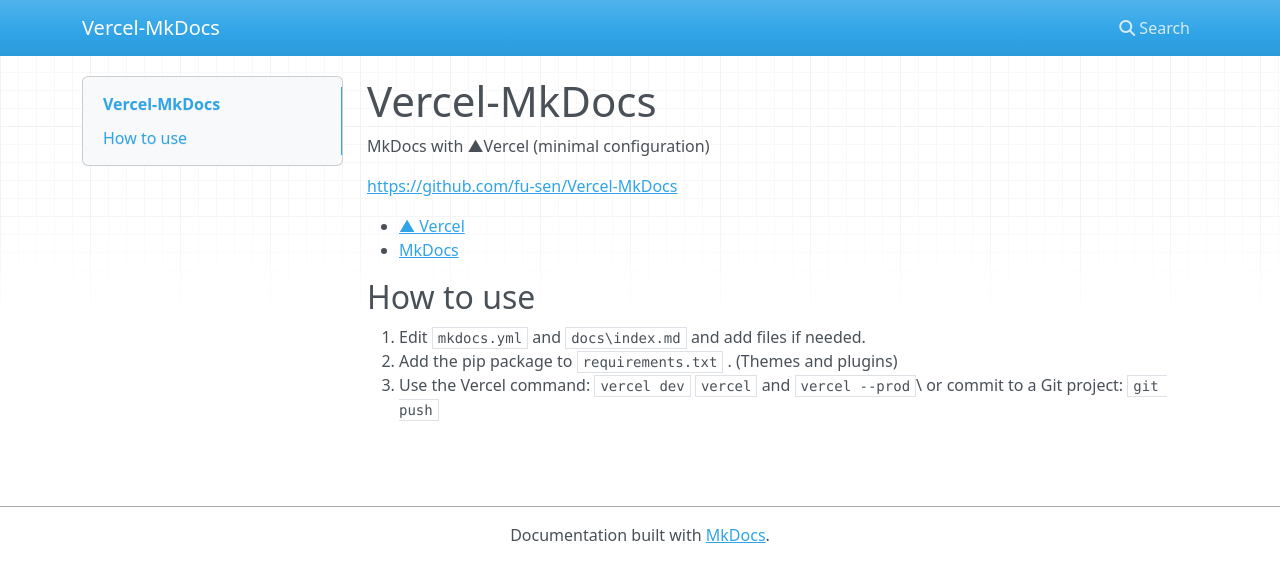
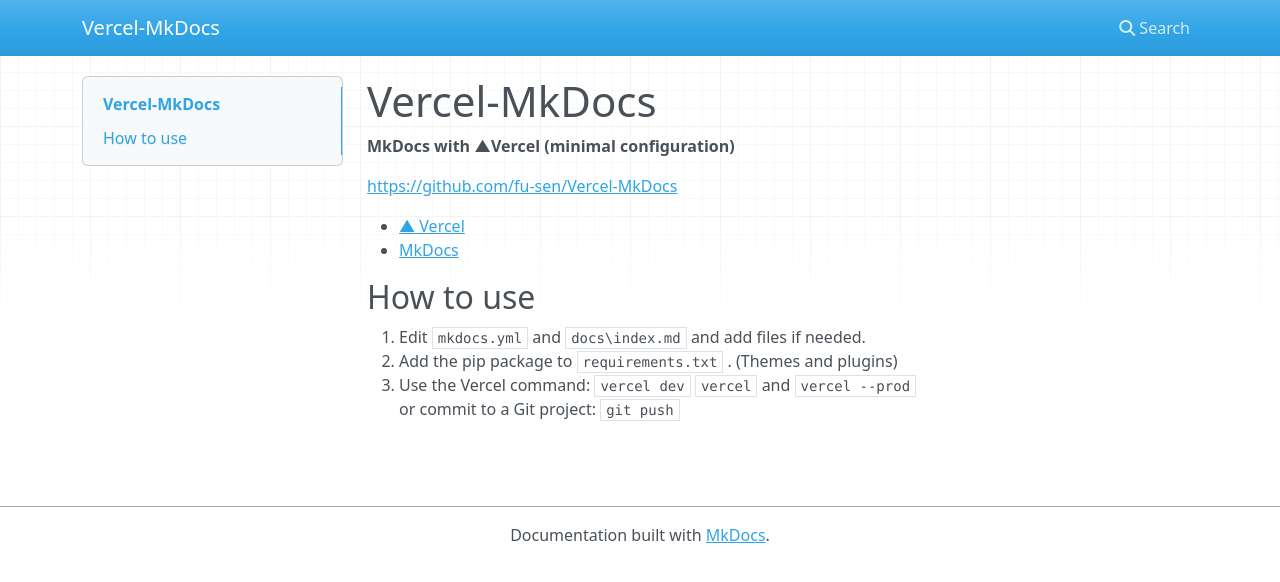
Before and after one commit to fu-sen/Vercel-MkDocs, an MkDocs documentation site: the page built from docs/index.md, in a window 1280 px wide. Shown: the top 582 px of the page. Built offline with MkDocs 1.6.1, drawn with Linux system fonts in a browser that asks for light colours; nearby versions of some CDN libraries.

Commit message:
Minor change

```diff
--- a/docs/index.md
+++ b/docs/index.md
@@ -1,6 +1,6 @@
 # Vercel-MkDocs
 
-MkDocs with ▲Vercel (minimal configuration)
+**MkDocs with ▲Vercel (minimal configuration)**
 
 <https://github.com/fu-sen/Vercel-MkDocs>
 
@@ -11,5 +11,5 @@ MkDocs with ▲Vercel (minimal configuration)
 
 1. Edit `mkdocs.yml` and `docs\index.md` and add files if needed.
 2. Add the pip package to `requirements.txt` . (Themes and plugins)
-3. Use the Vercel command: `vercel dev` `vercel` and `vercel --prod`\
+3. Use the Vercel command: `vercel dev` `vercel` and `vercel --prod`
 or commit to a Git project: `git push`
```
Also changed, not shown: README.md (+3 -3 lines).
